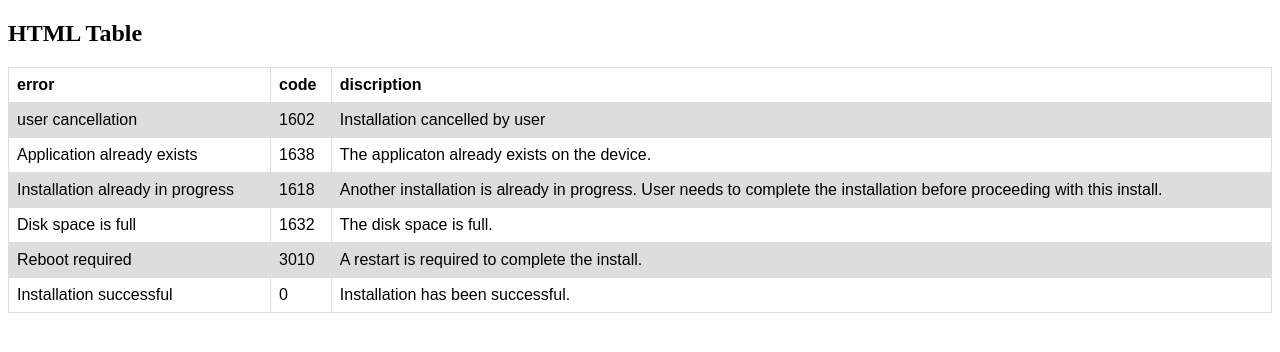
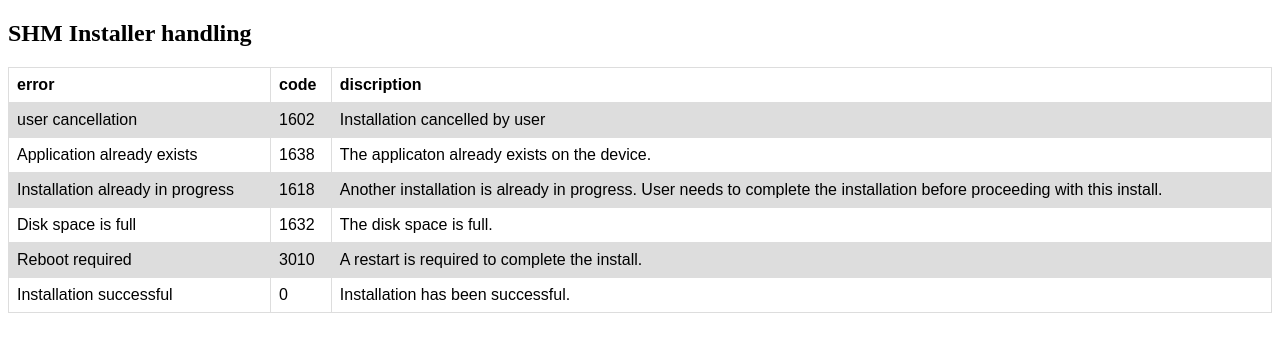
Before and after one commit to mohmulla/mohmulla.github.io, a plain HTML site: page index.html in a window 1280 px wide. Drawn offline with Linux system fonts and the light colour scheme.

Commit message:
Update index.html

```diff
--- a/index.html
+++ b/index.html
@@ -21,7 +21,7 @@ tr:nth-child(even) {
 </head>
 <body>
 
-<h2>HTML Table</h2>
+<h2>SHM Installer handling</h2>
 
 <table>
   <tr>
```
